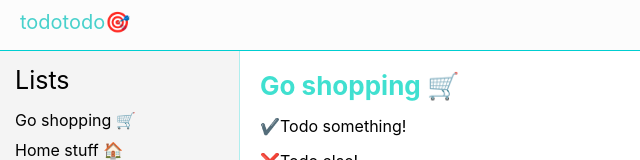
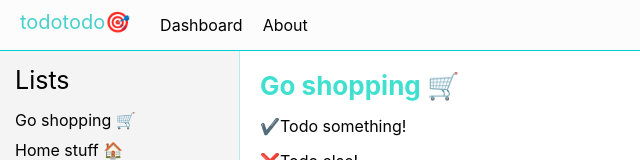
Before and after one commit to pavlo-berezin/ucu-pract-1, a React (Create React App) app: page / in a window 1280 px wide. Shown: the top 160 px of the page, without its empty margins (0-640 px from the left). Built offline with nearby package versions, Linux system fonts and the light colour scheme.

Commit message:
Added About and navigation.

```diff
--- a/src/App.js
+++ b/src/App.js
@@ -1,12 +1,14 @@
 import React from 'react';
 import Dashboard from './components/dashboard';
 import Header from './components/header';
+import About from './components/about';
 
 function App() {
   return (
     <>
       <Header></Header>
       <Dashboard></Dashboard>
+      {/* <About /> */}
     </>
   );
 }
--- /dev/null
+++ b/src/components/about/about.js
@@ -0,0 +1,9 @@
+import React from 'react';
+
+const About = () => (
+  <div>
+    Hello, I'm Pavlo.
+  </div>
+)
+
+export default About;
--- /dev/null
+++ b/src/components/about/index.js
@@ -0,0 +1,3 @@
+import Component from './about';
+
+export default Component;
--- a/src/components/header/header.css
+++ b/src/components/header/header.css
@@ -7,7 +7,7 @@
   top: 0;
   left: 0;
   right: 0;
-
+  display: flex;
   height: 50px;
   background-color: rgb(252, 252, 252);
   border-bottom: 1px solid darkturquoise;
@@ -18,3 +18,13 @@
   padding: 10px 20px;
   font-size: 20px;
 }
+
+.header-container .header nav {
+  display: flex;
+  align-items: center;
+}
+
+.header-container .header nav a {
+  padding: 10px;
+  cursor: pointer;
+}
--- a/src/components/header/header.js
+++ b/src/components/header/header.js
@@ -10,6 +10,10 @@ const Header = () => (
           🎯
         </span>
       </section>
+      <nav>
+        <a>Dashboard</a>
+        <a>About</a>
+      </nav>
     </header>
   </div>
 );
```
